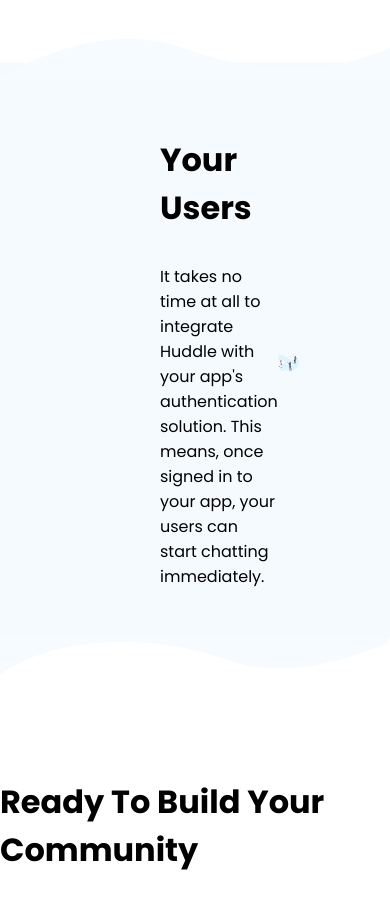
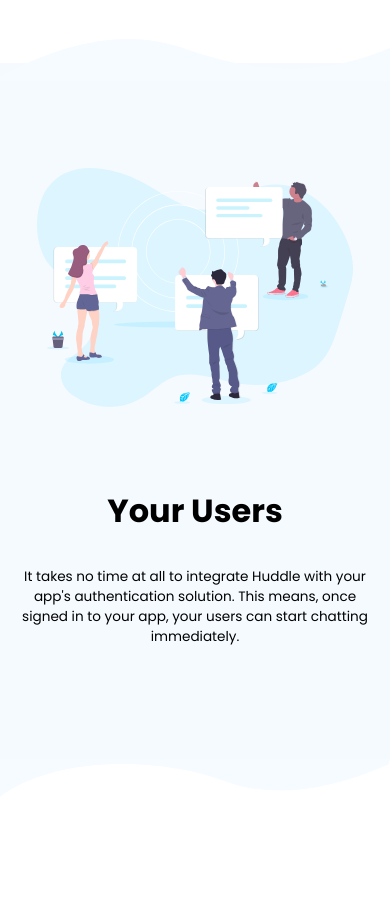
Before and after one commit to victorguirra/huddle, a React (Create React App) app: page / in a window 390 px wide. Shown: the part 3160-4064 px from the top of the page. Built offline with nearby package versions, Linux system fonts and the light colour scheme.

Commit message:
responsive your users section

```diff
--- a/src/pages/Home/YourUsers/styles.ts
+++ b/src/pages/Home/YourUsers/styles.ts
@@ -16,21 +16,49 @@
 `;
 
 export const Container = styled.div`
-    margin-top:3rem;
+    margin-top:5rem;
     padding:0 10rem;
 
     display:flex;
     align-items:center;
     justify-content:space-around;
+
+    @media(max-width:1440px) {
+        flex-direction:column-reverse;
+        padding:0 1.2rem;
+    }
 `;
 
 export const Content = styled.div`
     p {
         margin-top:2rem;
     }
+
+    @media(max-width:1440px) {
+        h1 {
+            text-align:center;
+            margin-top:5rem;
+        }
+
+        p {
+            font-size:.85rem;
+            text-align:center;
+
+            margin-bottom:4rem;
+
+            br {
+                display:none;
+            }
+        }
+    }
 `;
 
 export const Image = styled.img`
     width:30%;
     max-width:48%;
+
+    @media(max-width:1440px) {
+        width:100%;
+        max-width:90%;
+    }
 `
```
